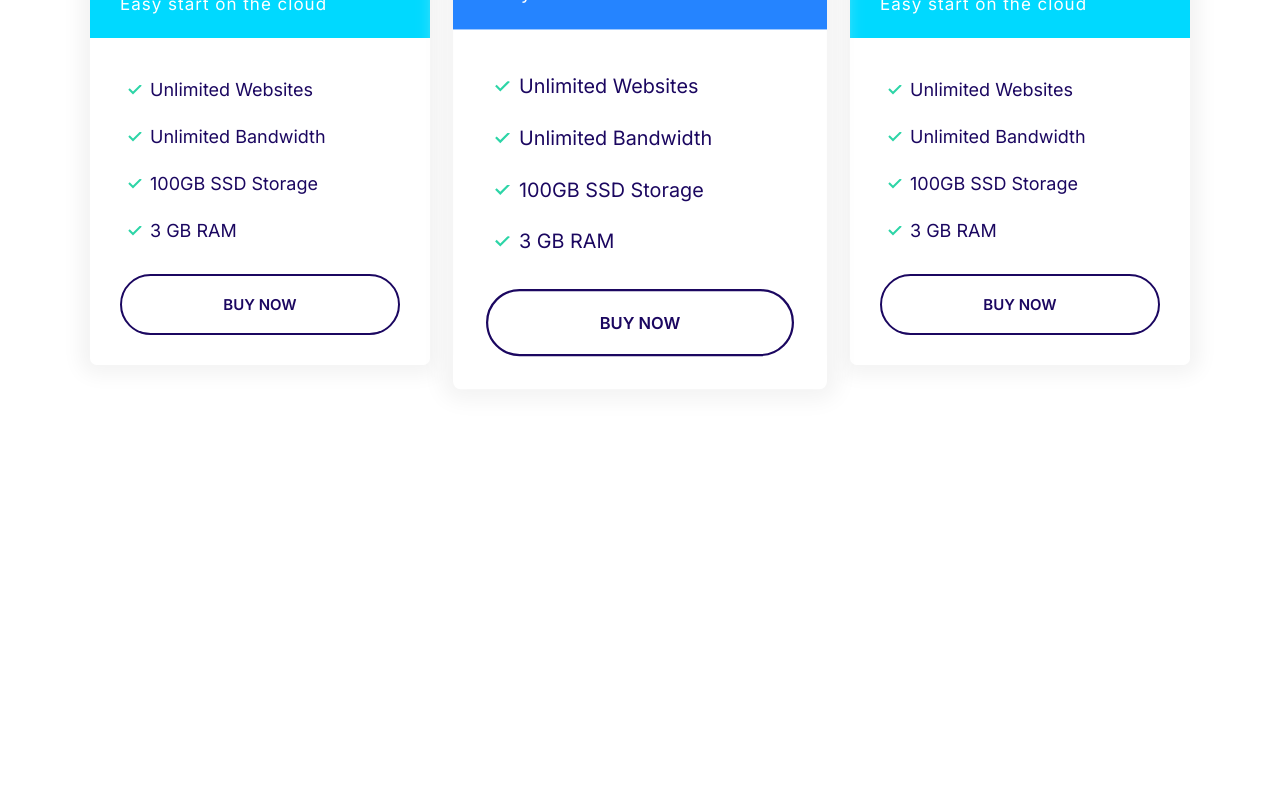
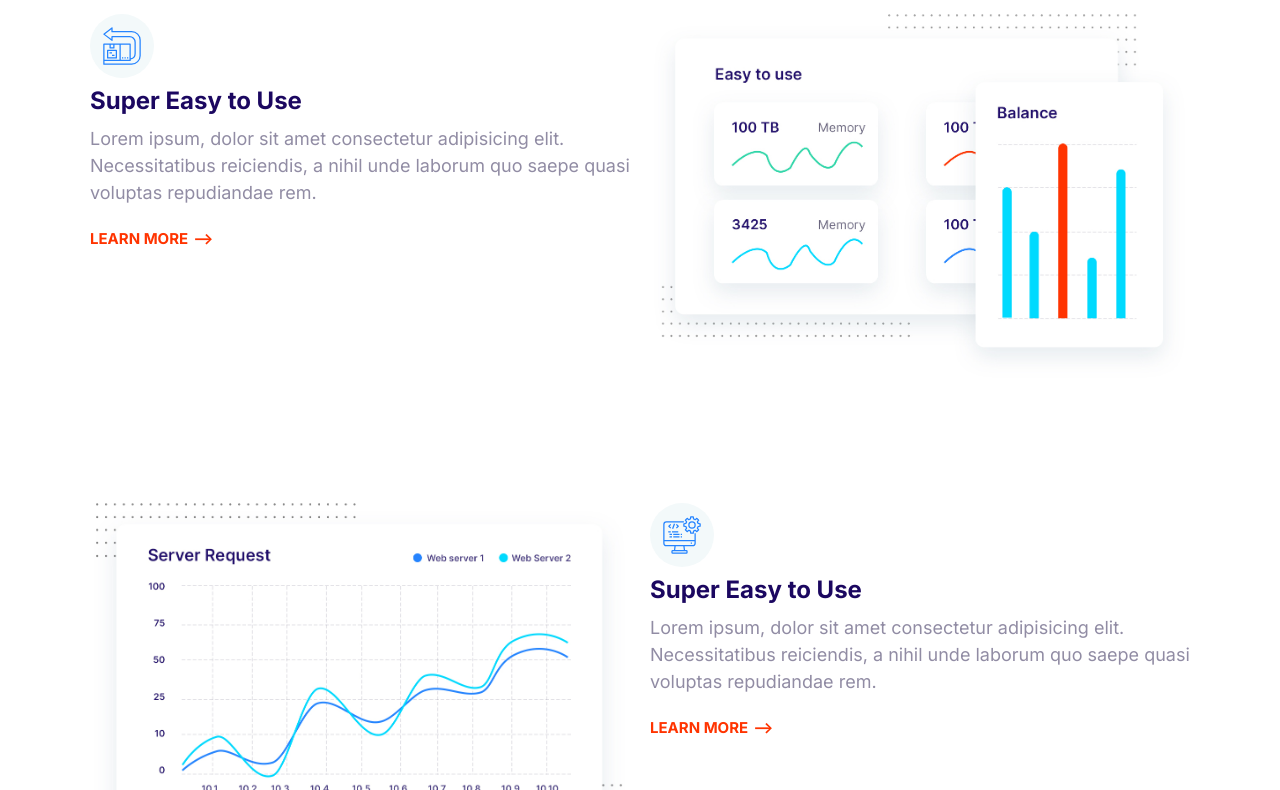
Before and after one commit to yinhang1107/hangify, a plain HTML site: page index.html in a window 1280 px wide. Shown: the part 178-968 px from the top of the page. Before the commit the page ends 800 px from the top, so only its background shows below. Drawn offline with Linux system fonts and the light colour scheme.

Commit message:
Created block-feature component.

```diff
--- a/css/styles.css
+++ b/css/styles.css
@@ -639,3 +639,23 @@ a {
   max-width: 500px;
   margin: 0 auto;
 }
+/* Features */
+.feature {
+  gap: 4rem 2rem;
+  margin: 12rem 0;
+}
+.feature__heading {
+  margin: 1rem 0;
+}
+
+.feature__image {
+  width: 100%;
+}
+@media screen and (min-width: 768px) {
+  .feature:nth-of-type(even) .feature__content {
+    order: 2;
+  }
+}
+.feature:first-of-type {
+  margin-top: 0;
+}
--- a/index.html
+++ b/index.html
@@ -13,69 +13,79 @@
     <link rel="stylesheet" href="css/styles.css" />
   </head>
   <body>
-    <section class="block container block-plans">
-      <div class="grid grid--1x3">
-          <div class="plan">
-            <div class="card card--secondary">
-              <header class="card__header">
-                <h3 class="plan__name">Entry</h3>
-                <span class="plan__price">$14</span>
-                <span class="plan__billing-cycle">/month</span>
-                <span class="badge badge--secondary badge--small">10% OFF</span>
-                <span class="plan__description">Easy start on the cloud</span>
-              </header>
-              <div class="card__body">
-                  <ul class="list list--tick">
-                      <li class="list__item">Unlimited Websites</li>
-                      <li class="list__item">Unlimited Bandwidth</li>
-                      <li class="list__item">100GB SSD Storage</li>
-                      <li class="list__item">3 GB RAM</li>
-                  </ul>
-                  <button class="btn btn--outline btn--block">buy now</button>
-              </div>
-            </div>
-          </div>
-          <div class="plan plan--popular">
-            <div class="card card--primary">
-              <header class="card__header">
-                <h3 class="plan__name">Entry</h3>
-                <span class="plan__price">$14</span>
-                <span class="plan__billing-cycle">/month</span>
-                <span class="badge badge--primary badge--small">10% OFF</span>
-                <span class="plan__description">Easy start on the cloud</span>
-              </header>
-              <div class="card__body">
-                  <ul class="list list--tick">
-                      <li class="list__item">Unlimited Websites</li>
-                      <li class="list__item">Unlimited Bandwidth</li>
-                      <li class="list__item">100GB SSD Storage</li>
-                      <li class="list__item">3 GB RAM</li>
-                  </ul>
-                  <button class="btn btn--outline btn--block">buy now</button>
-              </div>
-            </div>
-          </div>
-          <div class="plan">
-            <div class="card card--secondary">
-              <header class="card__header">
-                <h3 class="plan__name">Entry</h3>
-                <span class="plan__price">$14</span>
-                <span class="plan__billing-cycle">/month</span>
-                <span class="badge badge--secondary badge--small">10% OFF</span>
-                <span class="plan__description">Easy start on the cloud</span>
-              </header>
-              <div class="card__body">
-                  <ul class="list list--tick">
-                      <li class="list__item">Unlimited Websites</li>
-                      <li class="list__item">Unlimited Bandwidth</li>
-                      <li class="list__item">100GB SSD Storage</li>
-                      <li class="list__item">3 GB RAM</li>
-                  </ul>
-                  <button class="btn btn--outline btn--block">buy now</button>
-              </div>
-            </div>
-          </div>
-      </div>
+    <header class="block__header">
+      <h2>Host on the Cloud to Keep Growing</h2>
+      <p>Lorem ipsum, dolor sit amet consectetur adipisicing elit. Non, id!</p>
+    </header>
+    <section class="block container">
+      <article class="grid grid--1x2 feature">
+        <div class="feature__content">
+          <span class="icon-container">
+            <svg class="icon icon--primary">
+              <use xlink:href="images/sprite.svg#easy"></use>
+            </svg>
+          </span>
+          <h3 class="feature__heading">Super Easy to Use</h3>
+          <p>
+            Lorem ipsum, dolor sit amet consectetur adipisicing elit.
+            Necessitatibus reiciendis, a nihil unde laborum quo saepe quasi
+            voluptas repudiandae rem.
+          </p>
+          <a href="#" class="link-arrow">Learn More</a>
+        </div>
+        <img class="feature__image" src="/images/easy.jpg" alt="" />
+      </article>
+      <article class="grid grid--1x2 feature">
+        <div class="feature__content">
+          <span class="icon-container">
+            <svg class="icon icon--primary">
+              <use xlink:href="images/sprite.svg#computer"></use>
+            </svg>
+          </span>
+          <h3 class="feature__heading">Super Easy to Use</h3>
+          <p>
+            Lorem ipsum, dolor sit amet consectetur adipisicing elit.
+            Necessitatibus reiciendis, a nihil unde laborum quo saepe quasi
+            voluptas repudiandae rem.
+          </p>
+          <a href="#" class="link-arrow">Learn More</a>
+        </div>
+        <img class="feature__image" src="/images/fast.jpg" alt="" />
+      </article>
+      <article class="grid grid--1x2 feature">
+        <div class="feature__content">
+          <span class="icon-container">
+            <svg class="icon icon--primary">
+              <use xlink:href="images/sprite.svg#wordpress"></use>
+            </svg>
+          </span>
+          <h3 class="feature__heading">Wordpress Made Easy</h3>
+          <p>
+            Lorem ipsum, dolor sit amet consectetur adipisicing elit.
+            Necessitatibus reiciendis, a nihil unde laborum quo saepe quasi
+            voluptas repudiandae rem.
+          </p>
+          <a href="#" class="link-arrow">Learn More</a>
+        </div>
+        <img class="feature__image" src="/images/wordpress.jpg" alt="" />
+      </article>
+      <article class="grid grid--1x2 feature">
+        <div class="feature__content">
+          <span class="icon-container">
+            <svg class="icon icon--primary">
+              <use xlink:href="images/sprite.svg#clock"></use>
+            </svg>
+          </span>
+          <h3 class="feature__heading">24/7 Expert Support</h3>
+          <p>
+            Lorem ipsum, dolor sit amet consectetur adipisicing elit.
+            Necessitatibus reiciendis, a nihil unde laborum quo saepe quasi
+            voluptas repudiandae rem.
+          </p>
+          <a href="#" class="link-arrow">Learn More</a>
+        </div>
+        <img class="feature__image" src="/images/support.jpg" alt="" />
+      </article>
     </section>
   </body>
 </html>
```
Also changed, not shown: components/block-feature.html (added, +74 -0 lines), images/easy.jpg (added), images/fast.jpg (added), images/support.jpg (added), images/wordpress.jpg (added).
